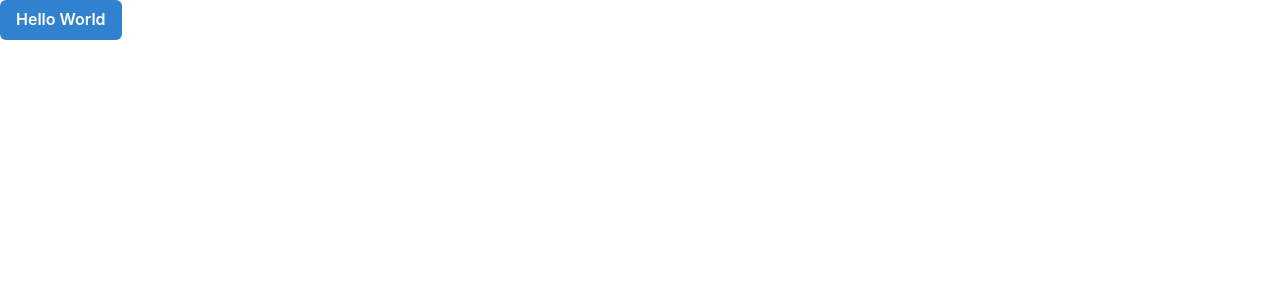
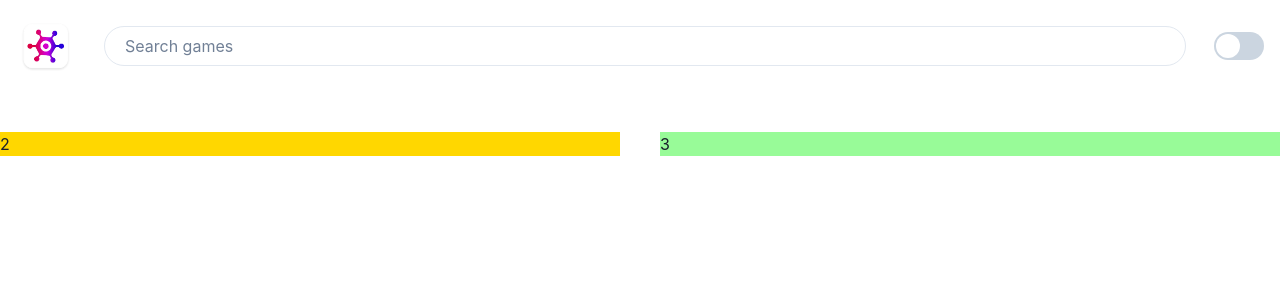
Before and after one commit to novanish/game-hub, a React (Vite) app: page / in a window 1280 px wide. Shown: the top 300 px of the page. Built offline with nearby package versions, Linux system fonts and the light colour scheme.

Commit message:
Built a Navbar

```diff
--- a/src/App.tsx
+++ b/src/App.tsx
@@ -1,5 +1,26 @@
-import { Button } from "@chakra-ui/react";
+import { Grid, GridItem, Show } from "@chakra-ui/react";
+import { Navbar } from "./components/navbar";
 
 export default function App() {
-  return <Button colorScheme="blue">Hello World</Button>;
+  return (
+    <Grid
+      templateAreas={{
+        base: `"nav" "main"`,
+        lg: `"nav nav" "aside main"`,
+      }}
+      gap={10}
+    >
+      <GridItem area="nav">
+        <Navbar />
+      </GridItem>
+      <Show above="lg">
+        <GridItem area="aside" bg="gold">
+          2
+        </GridItem>
+      </Show>
+      <GridItem area="main" bg="palegreen">
+        3
+      </GridItem>
+    </Grid>
+  );
 }
--- /dev/null
+++ b/src/components/navbar/index.tsx
@@ -0,0 +1,21 @@
+import { HStack, Image, Input, Switch } from "@chakra-ui/react";
+import logo from "../../assets/logo.webp";
+
+export function Navbar() {
+  return (
+    <nav>
+      <HStack gap={7} p={4}>
+        <Image src={logo} alt="logo" boxSize="60px" />
+        <Input
+          rounded="full"
+          px={5}
+          placeholder="Search games"
+          aria-label="search"
+          enterKeyHint="search"
+          spellCheck={false}
+        />
+        <Switch id="email-alerts" size="lg" />
+      </HStack>
+    </nav>
+  );
+}
```
Also changed, not shown: src/assets/logo.webp (added).
